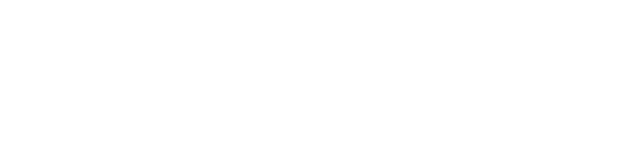
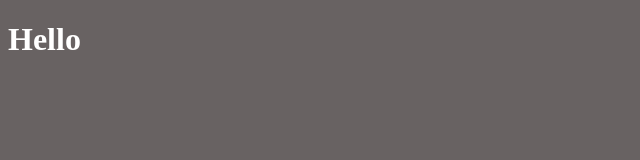
Before and after one commit to Duavs/portfolio, a website: page index.html in a window 1280 px wide. Shown: the whole page, without its empty margins (0-640 px from the left). Drawn offline with Linux system fonts and the light colour scheme.

Commit message:
added sass file

```diff
--- a/index.html
+++ b/index.html
@@ -3,9 +3,10 @@
 <head>
     <meta charset="UTF-8">
     <meta name="viewport" content="width=device-width, initial-scale=1.0">
-    <title>Document</title>
+    <link rel="stylesheet" href="dist/css/ main.css">
+    <title>Welcome To My Portfolio</title>
 </head>
 <body>
-
+    <h1>Hello</h1>
 </body>
 </html>
--- /dev/null
+++ b/scss/ main.scss
@@ -0,0 +1,6 @@
+$primary-color: rgb(104, 98, 98);
+
+body{
+    background: $primary-color;
+    color: white;
+}
```
Also changed, not shown: package.json (added, +14 -0 lines), dist/css/ main.css (added), 4 other files.
